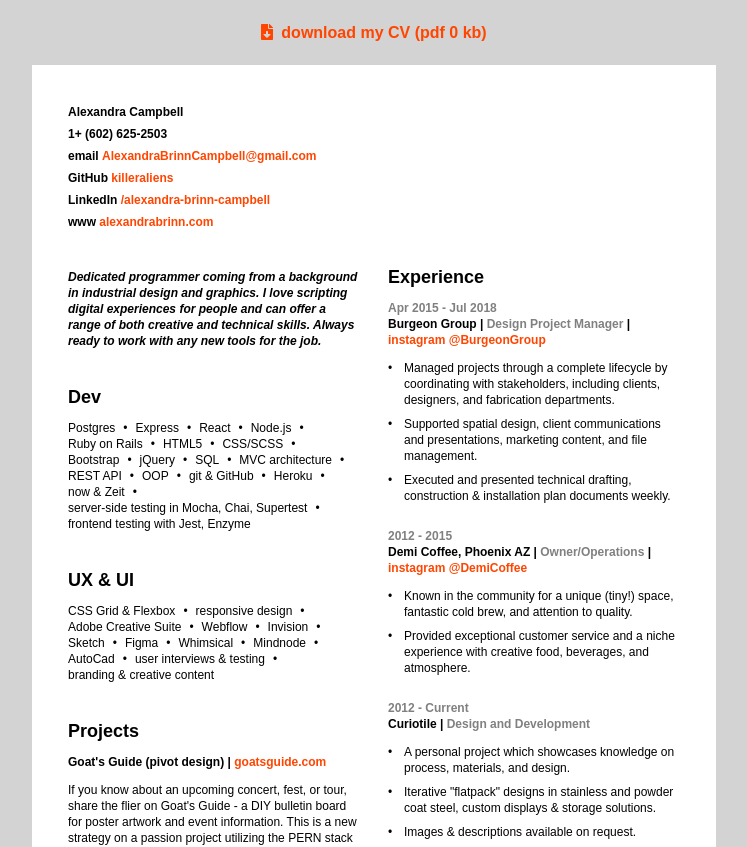
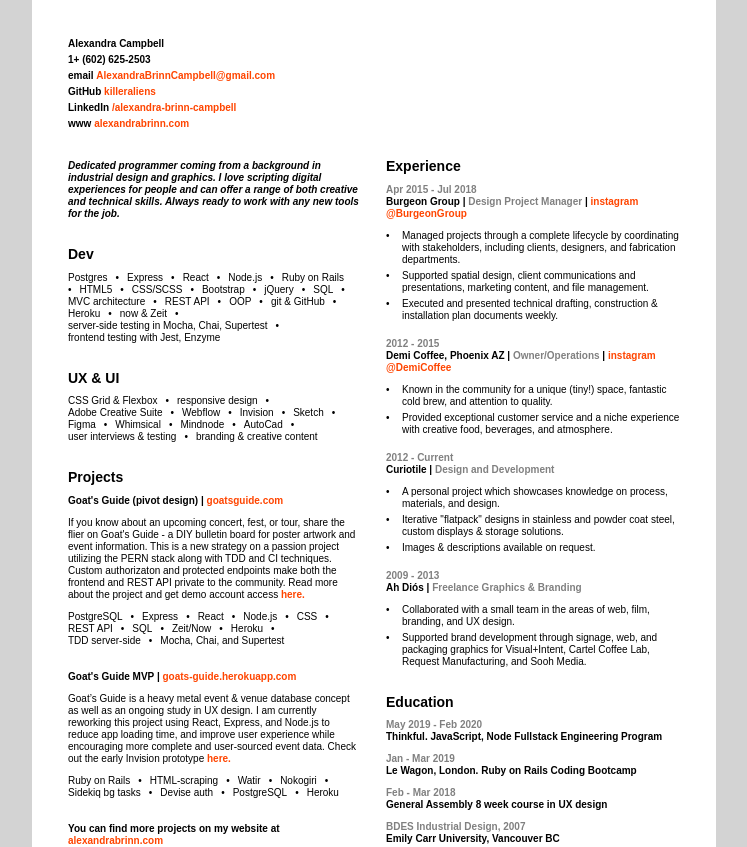
Before and after one commit to killeraliens/abc-cv, a React (Create React App) app: page / in a window 1280 px wide. Shown: the top 847 px of the page, without its empty margins (266-1013 px from the left). Built offline with nearby package versions, Linux system fonts and the light colour scheme; no server answers.

Commit message:
cleanup and shortened to max single page

```diff
--- a/src/components/App.js
+++ b/src/components/App.js
@@ -12,7 +12,7 @@
 function App() {
 
   return (
-    <div className="App live">
+    <div className="App">
       <nav className="live-only download-nav">
         <PdfDownload path={cvPdf}/>
       </nav>
--- a/src/store.js
+++ b/src/store.js
@@ -26,19 +26,6 @@
     website: {preLabel: 'www', href: 'https://alexandrabrinn.com', label:'alexandrabrinn.com', targetBlank: true}
   },
   projects: [
-    // {
-    //   title: "Doctors Near Me",
-    //   text: "Doctors Near Me is an app that locates and displays medical professionals based on your location, insurance plan, or specialty search inputs. \
-    //   This project utilizes OOJS & constructor functions to pull doctor info from highly nested JSON objects, \
-    //   as well as ES 2017 features to sequence multiple API calls for its filter results. ",
-    //   stack: "Built with Better Doctor API, HTML5, CSS, jQuery, JavaScript, Google Maps JavaScript API, \
-    //     Google Geocoding and Reverse Geocoding APIs",
-    //   stackSkills: [
-    //     "HTML5", "CSS", "jQuery", "JavaScript", "Better Doctor API", "Google Maps JavaScript API", "Google Geocoding", "Reverse Geocoding APIs"
-    //   ],
-    //   link: {href: "https://killeraliens.github.io/doctors-near-me", label: "killeraliens.github.io/doctors-near-me"},
-    //   github: {href: "https://github.com/killeraliens/doctors-near-me", label: "github.com/killeraliens/doctors-near-me"}
-    // },
     {
       title: "Goat's Guide (pivot design)",
       text: `If you know about an upcoming concert, fest, or tour, share the flier on Goat's Guide - a DIY bulletin board for poster artwork and event information. \n` +
@@ -65,20 +52,13 @@
         along with custom background tasks/Sidekiq to collect event data. Uses Devise gem for authentication. \
         PostgreSQL database. Deployed with Heroku.",
       stackSkills: [
-        "Ruby on Rails", "HTML-scraping", "Watir", "Nokogiri", "Sidekiq background tasks", "Devise gem auth",
+        "Ruby on Rails", "HTML-scraping", "Watir", "Nokogiri", "Sidekiq bg tasks", "Devise auth",
         "PostgreSQL", "Heroku"
       ],
       link: { href: "https://goats-guide.herokuapp.com/", label: "goats-guide.herokuapp.com"},
       inlineLink: { href: "https://projects.invisionapp.com/share/YRQX2W587PM", label: "here." },
       github: {href: "https://github.com/killeraliens/goats-guide", label: "github.com/killeraliens/goats-guide"}
-    },
-    // {
-    //   title: "Excuse Engine",
-    //   text: "An app that generates excuses for you based on your location. A great experience in teamwork while using Github/Heroku. Thanks to Janie, Maddie, Mark.",
-    //   stack: "Built with Ruby on Rails, JavaScript, traffic & London transport APIs, HTML and CSS",
-    //   link: {href: "http://www.excuse-engine.com/", label: "excuse-engine.com"},
-    //   github: {href: "https://github.com/maddielewis/excuse-engine", label: "github.com/maddielewis/excuse-engine"}
-    // },
+    }
   ],
   courses: [
     {title: "Thinkful. JavaScript, Node Fullstack Engineering Program", date: "May 2019 - Feb 2020"},
```
